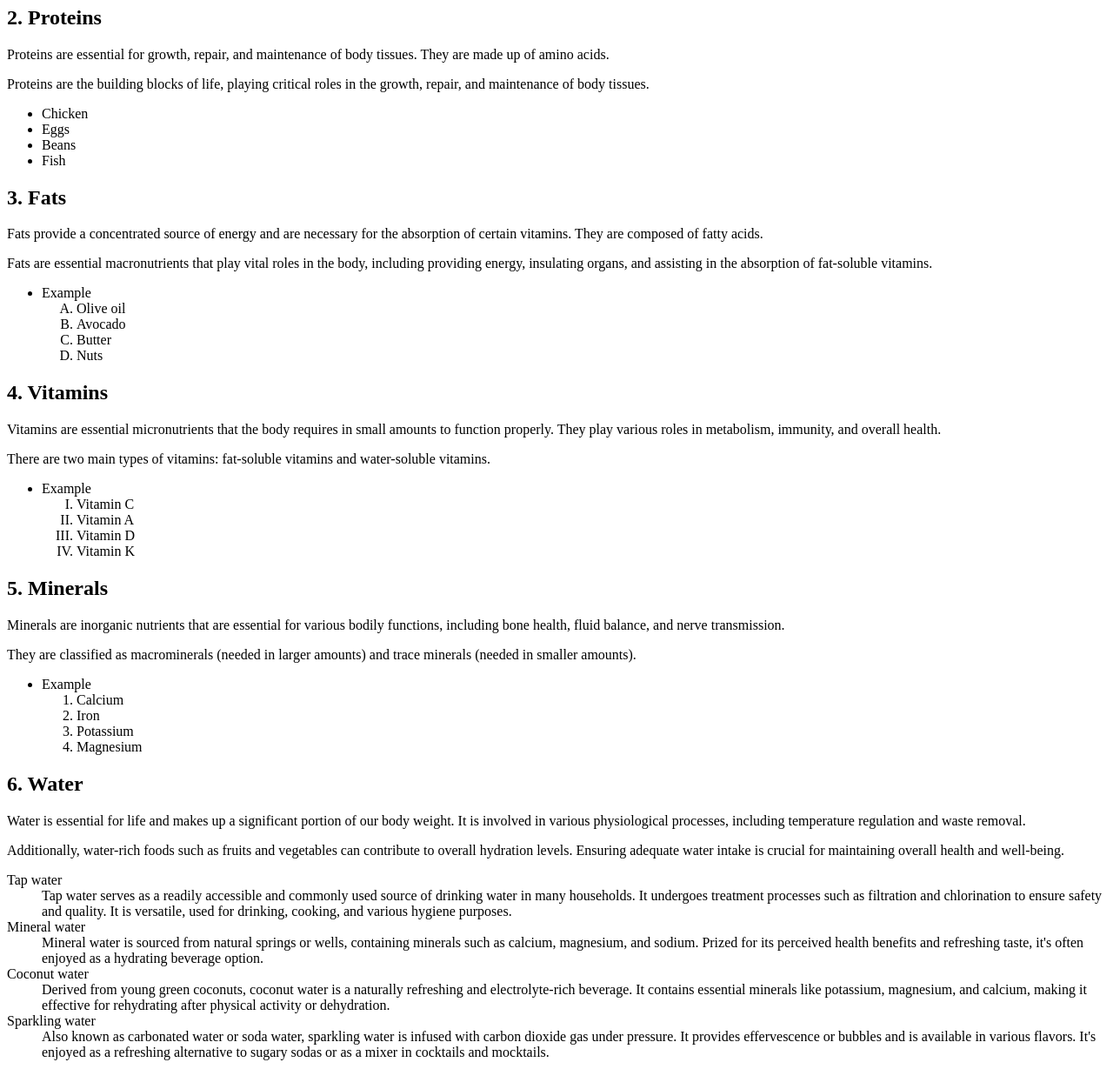
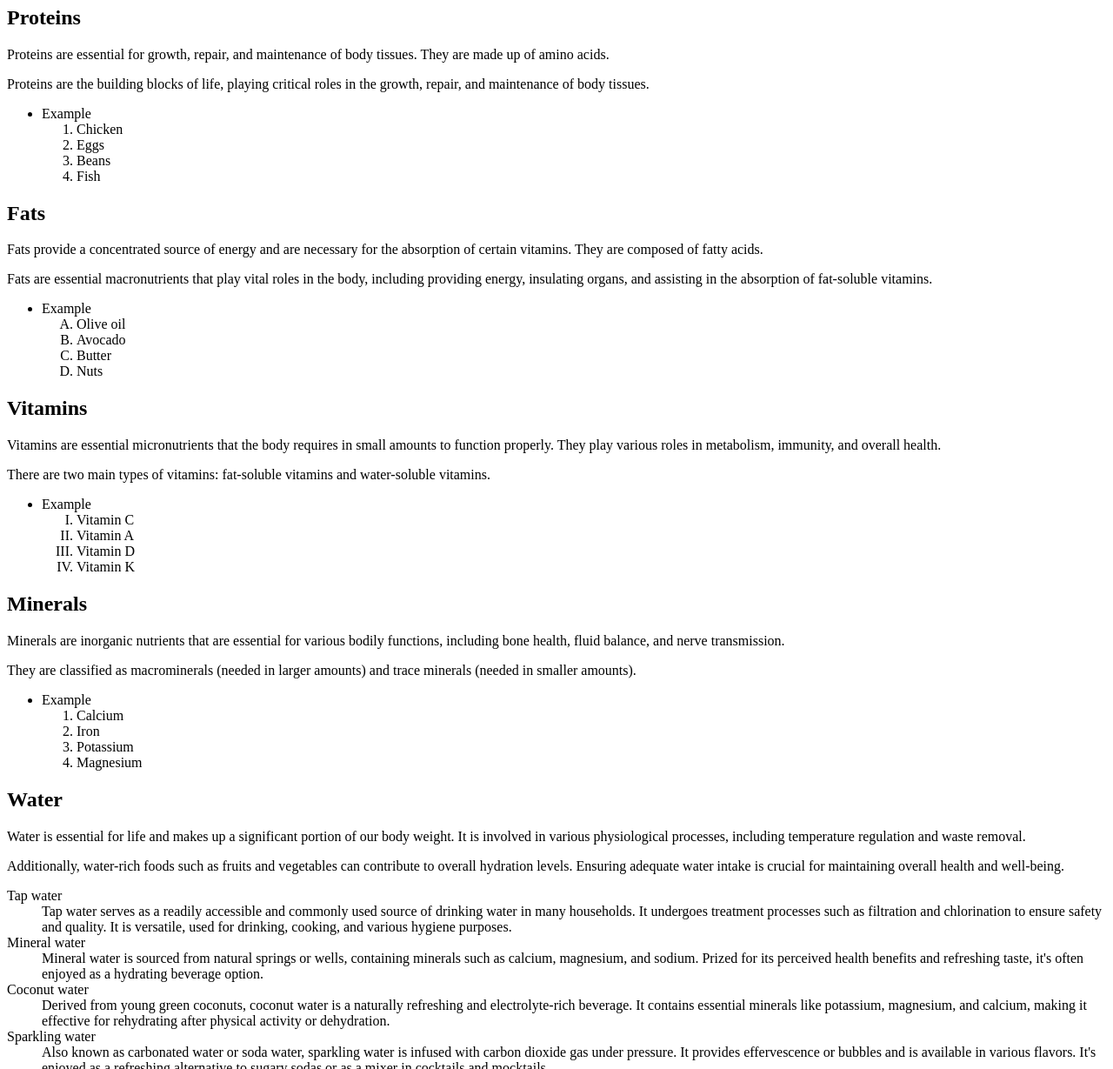
Before and after one commit to BlarQ/mar05wk1, a plain HTML site: page food/index.html in a window 1280 px wide. Shown: the part 440-1669 px from the top of the page at 87% size. Drawn offline with Linux system fonts and the light colour scheme.

Commit message:
add food document

```diff
--- a/food/index.html
+++ b/food/index.html
@@ -19,7 +19,7 @@
 
     <h1>Classes of Food</h1>
     <section id="carbohydrates">
-        <h2>1. Carbohydrates</h2>
+        <h2>Carbohydrates</h2>
         <p>Carbohydrates are the body's primary source of energy. They are made up of sugars, starches, and fibers.</p>
         <p>Additionally, carbohydrates are essential for brain function and are involved in various metabolic processes. While they are an important part of a balanced diet, it's crucial to choose complex carbohydrates over simple ones to maintain stable blood sugar levels and overall health.</p>
         <ul>
@@ -35,20 +35,25 @@
     </section>
 
     <section id="proteins">
-        <h2>2. Proteins</h2>
+        <h2>Proteins</h2>
         <p>Proteins are essential for growth, repair, and maintenance of body tissues. They are made up of amino acids.</p>
         <p>Proteins are the building blocks of life, playing critical roles in the growth, repair, and maintenance of body tissues.</p>
+
         <ul>
-            <li>Chicken</li>
-            <li>Eggs</li>
-            <li>Beans</li>
-            <li>Fish</li>
+            <li>Example
+                <ol>
+                    <li>Chicken</li>
+                    <li>Eggs</li>
+                    <li>Beans</li>
+                    <li>Fish</li>
+                </ol>
+            </li>
         </ul>
 
     </section>
 
     <section id="fats">
-        <h2>3. Fats</h2>
+        <h2>Fats</h2>
         <p>Fats provide a concentrated source of energy and are necessary for the absorption of certain vitamins. They are composed of fatty acids.</p>
         <p>Fats are essential macronutrients that play vital roles in the body, including providing energy, insulating organs, and assisting in the absorption of fat-soluble vitamins. </p>
         <ul>
@@ -64,7 +69,7 @@
     </section>
 
     <section id="vitamins">
-        <h2>4. Vitamins</h2>
+        <h2>Vitamins</h2>
         <p>Vitamins are essential micronutrients that the body requires in small amounts to function properly. They play various roles in metabolism, immunity, and overall health.</p>
         <p>There are two main types of vitamins: fat-soluble vitamins and water-soluble vitamins.</p>
         <ul>
@@ -80,7 +85,7 @@
     </section>
 
     <section id="minerals">
-        <h2>5. Minerals</h2>
+        <h2>Minerals</h2>
         <p>Minerals are inorganic nutrients that are essential for various bodily functions, including bone health, fluid balance, and nerve transmission.</p>
         <p>They are classified as macrominerals (needed in larger amounts) and trace minerals (needed in smaller amounts).</p>
         <ul>
@@ -96,7 +101,7 @@
     </section>
 
     <section id="water">
-        <h2>6. Water</h2>
+        <h2>Water</h2>
         <p>Water is essential for life and makes up a significant portion of our body weight. It is involved in various physiological processes, including temperature regulation and waste removal.</p>
         <p>Additionally, water-rich foods such as fruits and vegetables can contribute to overall hydration levels. Ensuring adequate water intake is crucial for maintaining overall health and well-being.</p>
 
```
